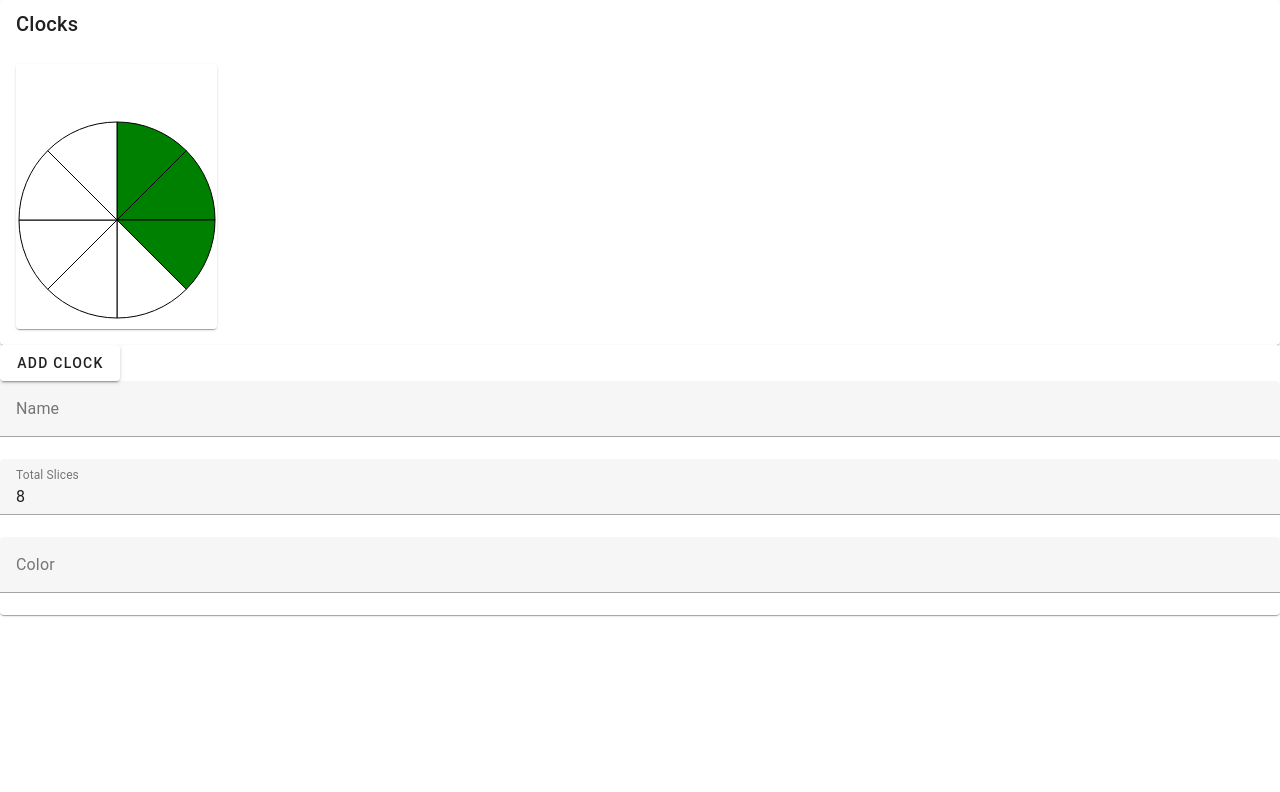
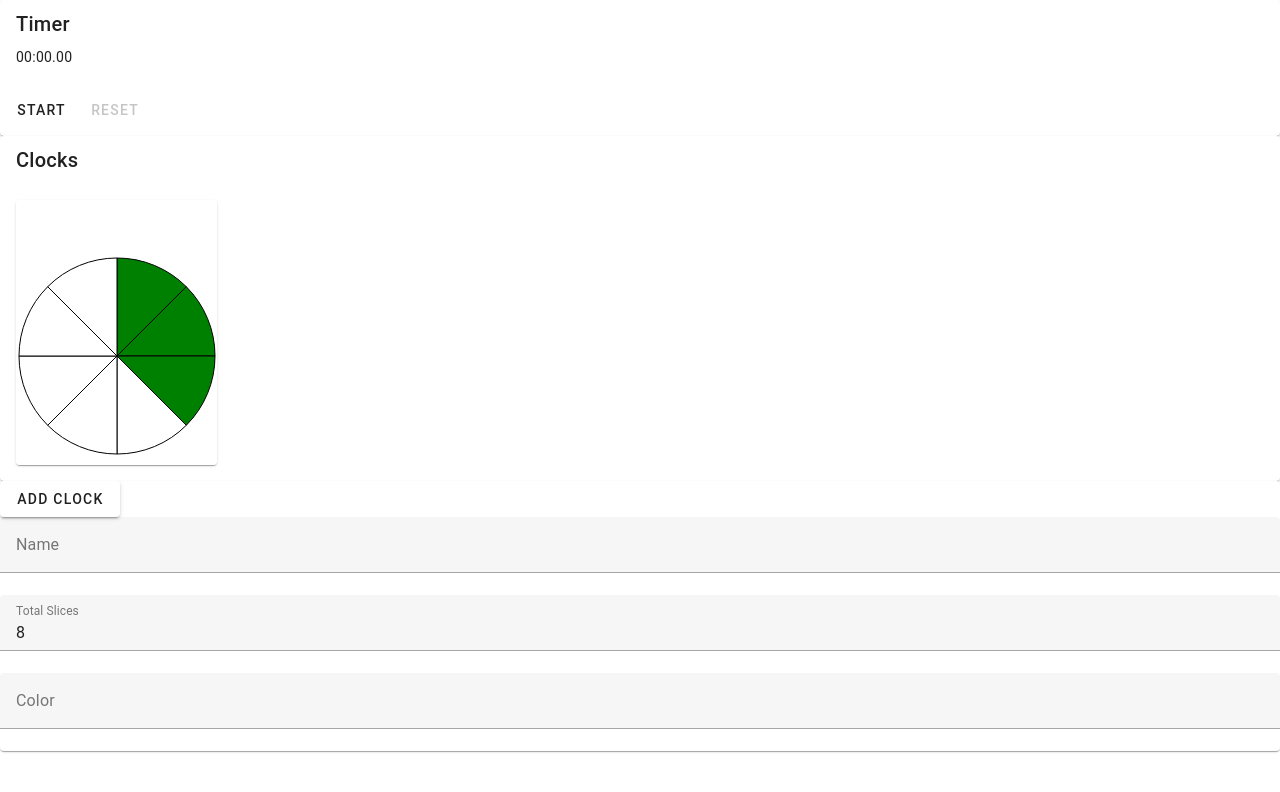
Before and after one commit to tylereed/clock-tracker, a Vue app: page / in a window 1280 px wide. Shown: the top 792 px of the page. Built offline with nearby package versions, Linux system fonts and the light colour scheme.

Commit message:
Adding in timer to track session length
commit 0c5333fe370be6b7e7f39b343f80c8f5d3eef62d
Squashed commit of the following:
Author: Tyler Reed <tylereed@gmail.com>
Date:   Sat Mar 2 11:42:17 2024 -0700

    Adding in timer to track session length

```diff
--- /dev/null
+++ b/src/components/timer/Timer.vue
@@ -0,0 +1,50 @@
+<template>
+  <v-card>
+    <v-card-title>Timer</v-card-title>
+    <v-card-text>{{ timerDisplay }}</v-card-text>
+    <v-card-actions>
+      <v-btn :disabled="time" @click="startTimer">Start</v-btn>
+      <v-btn :disabled="!time" @click="stopResetTimer">{{ timer ? "Stop" : "Reset" }}</v-btn>
+    </v-card-actions>
+  </v-card>
+</template>
+
+<script setup lang="ts">
+import { computed, ref } from 'vue';
+
+const timer = ref<number | null>(null);
+const time = ref(0);
+
+const timerDisplay = computed(() => {
+  const minutes = Math.floor(time.value / 60).toString().padStart(2, "0");
+  const seconds = (time.value % 60).toFixed(2).padStart(5, "0");
+
+  return `${minutes}:${seconds}`;
+});
+
+function startTimer() {
+  if (timer.value) return;
+
+  const startTime = Date.now();
+  let currentTime = 0;
+  function timerCallback() {
+    const now = Date.now();
+    const diff = (now - startTime) / 1000;
+    if (diff > currentTime) {
+      time.value = diff;
+      currentTime = diff;
+    }
+  }
+  timer.value = setInterval(timerCallback, 27) as unknown as number;
+}
+
+function stopResetTimer() {
+  if (timer.value) {
+    clearInterval(timer.value);
+    timer.value = null;
+  } else {
+    time.value = 0;
+  }
+}
+
+</script>
--- a/src/pages/Clocks.vue
+++ b/src/pages/Clocks.vue
@@ -1,6 +1,9 @@
 <template>
   <v-card>
-    <clock-list :clocks="clocks" @update-slice="updateSlice" @move-clock="moveClock" @delete-clock="removeClock"/>
+    <timer />
+  </v-card>
+  <v-card>
+    <clock-list :clocks="clocks" @update-slice="updateSlice" @move-clock="moveClock" @delete-clock="removeClock" />
   </v-card>
   <v-card>
     <add-clock-vue @new-clock="addClock" />
@@ -11,6 +14,7 @@
 import { Clock, NewClock, getClockSize } from '@/types/Clock';
 import AddClockVue from '@/components/clocks/AddClock.vue';
 import ClockList from '@/components/clocks/ClockList.vue';
+import Timer from '@/components/timer/Timer.vue';
 import { ref } from 'vue';
 
 type Clocks = Clock[];
```
